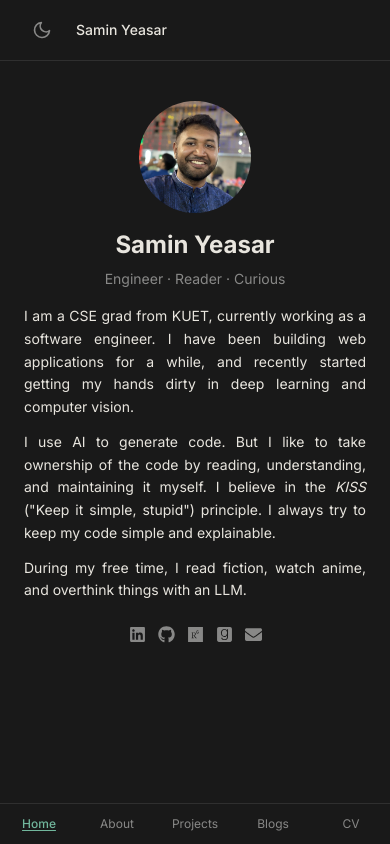
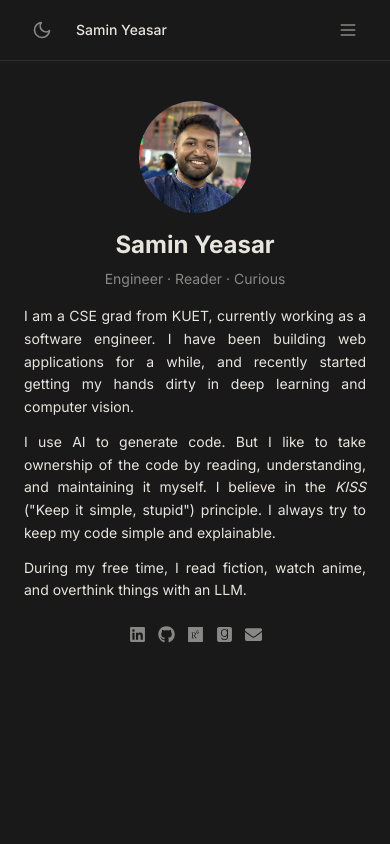
Before and after one commit to Y3454R/my-portfolio-website, a Next.js app: page /home in a window 390 px wide. Built offline with nearby package versions, Linux system fonts and the light colour scheme.

Commit message:
:lipstick: update: update nav bar (small screen)

```diff
--- a/src/app/components/TopNav.js
+++ b/src/app/components/TopNav.js
@@ -13,6 +13,7 @@ const navItems = [
 export default function TopNav() {
   const pathname = usePathname();
   const [dark, setDark] = useState(true);
+  const [menuOpen, setMenuOpen] = useState(false);
 
   useEffect(() => {
     setDark(document.documentElement.classList.contains("dark"));
@@ -74,18 +75,37 @@ export default function TopNav() {
         >
           CV
         </a>
+
+        {/* Hamburger button — mobile only */}
+        <button
+          onClick={() => setMenuOpen(!menuOpen)}
+          aria-label="Toggle menu"
+          className="sm:hidden flex items-center justify-center w-9 h-9 text-notion-muted hover:text-notion-accent transition-colors shrink-0"
+        >
+          {menuOpen ? (
+            <svg xmlns="http://www.w3.org/2000/svg" viewBox="0 0 24 24" fill="none" stroke="currentColor" strokeWidth="2" strokeLinecap="round" strokeLinejoin="round" className="w-5 h-5">
+              <path d="M18 6 6 18M6 6l12 12"/>
+            </svg>
+          ) : (
+            <svg xmlns="http://www.w3.org/2000/svg" viewBox="0 0 24 24" fill="none" stroke="currentColor" strokeWidth="2" strokeLinecap="round" strokeLinejoin="round" className="w-5 h-5">
+              <path d="M4 6h16M4 12h16M4 18h16"/>
+            </svg>
+          )}
+        </button>
       </nav>
 
-      {/* Mobile bottom nav */}
-      <nav className="sm:hidden fixed bottom-0 left-0 right-0 z-20 bg-notion-bg border-t border-notion-border flex">
+      {/* Mobile dropdown menu */}
+      {menuOpen && (
+        <div className="sm:hidden border-b border-notion-border bg-notion-bg">
           {navItems.map(({ href, label }) => (
             <Link
               key={href}
               href={href}
-            className={`flex-1 py-3 text-center text-xs transition-colors ${
+              onClick={() => setMenuOpen(false)}
+              className={`block px-6 py-3 text-sm text-center transition-colors border-b border-notion-border/50 last:border-0 ${
                 pathname.startsWith(href)
-                ? "text-notion-accent font-medium underline underline-offset-2"
-                : "text-notion-muted"
+                  ? "text-notion-accent font-medium"
+                  : "text-notion-muted hover:text-notion-text"
               }`}
             >
               {label}
@@ -95,11 +115,13 @@ export default function TopNav() {
             href="/cv/CV_Samin_Yeasar_2027.pdf"
             target="_blank"
             rel="noopener noreferrer"
-          className="flex-1 py-3 text-center text-xs text-notion-muted"
+            onClick={() => setMenuOpen(false)}
+            className="block px-6 py-3 text-sm text-center text-notion-muted hover:text-notion-text transition-colors"
           >
             CV
           </a>
-      </nav>
+        </div>
+      )}
     </>
   );
 }
```
Lines whose indentation alone changed are shown as unchanged.
